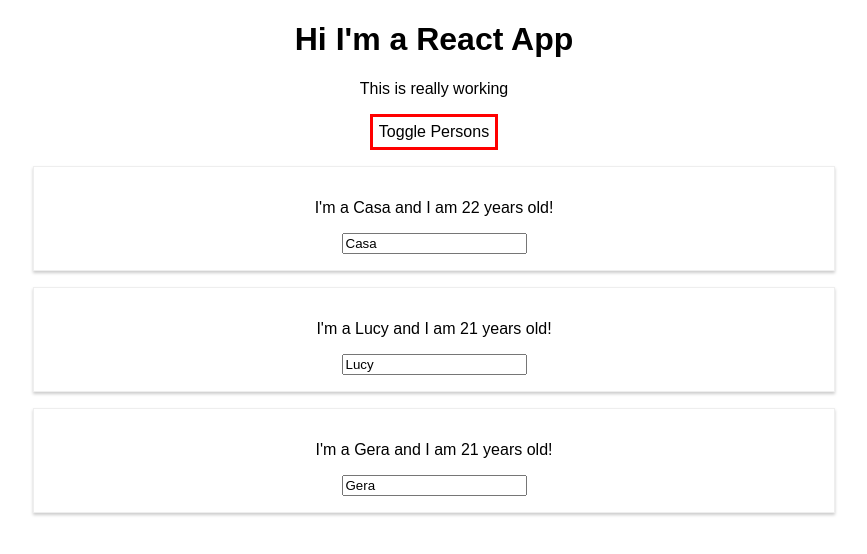
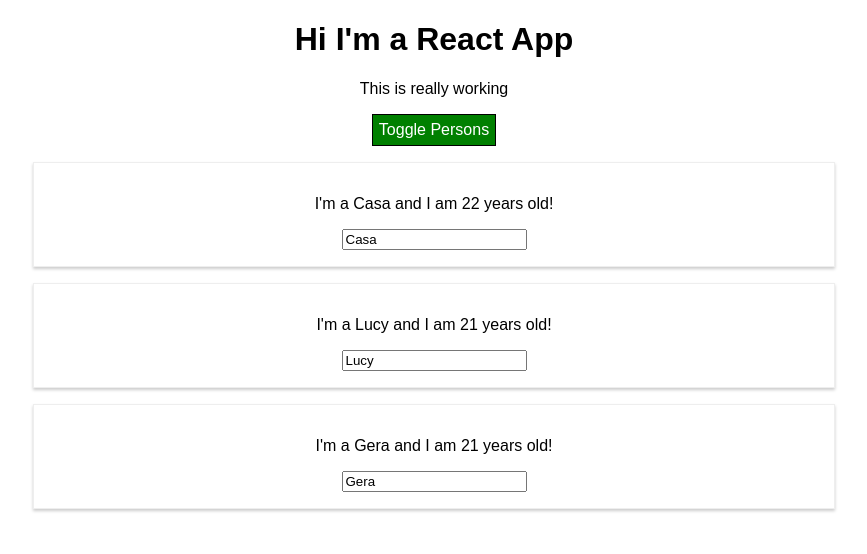
Before and after one commit to geraguti0807/ReactDemoApp, a React (Create React App) app: page / in a window 1280 px wide. Both pictures are taken after a click on the button "Toggle Persons". Shown: the top 554 px of the page, without its empty margins (206-1073 px from the left). Built offline with nearby package versions, Linux system fonts and the light colour scheme.

Commit message:
update-styled-components

```diff
--- a/package.json
+++ b/package.json
@@ -3,9 +3,11 @@
   "version": "0.1.0",
   "private": true,
   "dependencies": {
+    "radium": "^0.26.0",
     "react": "^16.13.1",
     "react-dom": "^16.13.1",
-    "react-scripts": "1.1.5"
+    "react-scripts": "1.1.5",
+    "styled-components": "^5.1.1"
   },
   "scripts": {
     "start": "react-scripts start",
--- a/src/App.css
+++ b/src/App.css
@@ -1,3 +1,11 @@
 .App {
   text-align: center;
 }
+
+.red {
+  color: red;
+}
+
+.bold {
+  font-weight: bold;
+}
--- a/src/App.js
+++ b/src/App.js
@@ -1,6 +1,21 @@
 import React, { Component } from 'react';
 import Person from './Person/Person';
+import styled from 'styled-components';
 import './App.css';
+
+const StyledButton = styled.button`
+  background-color: ${props => props.alt ? 'green' : 'red'};
+  color: white;
+  font: inherit;
+  border: 1px solid black;
+  padding: 6px;
+  cursor: pointer;
+
+  &:hover {
+    background-color: ${props => props.alt ? 'lightgreen' : 'salmon'};
+    color: black;
+  }
+`;
 
 class App extends Component {
   state = {
@@ -43,16 +58,21 @@ class App extends Component {
 
   render() {
     const style = {
-      backgroundColor: 'white',
+      backgroundColor: 'red',
+      color: 'white',
       font: 'inherit',
-      border: '3px solid red',
+      border: '1px solid black',
       padding: '6px',
-      cursor: 'pointer'
+      cursor: 'pointer',
+      ':hover': {
+        backgroundColor: 'salmon',
+        color: 'black'
+      }
     };
 
     let persons = null;
 
-    if (this.state.showPerson) {
+    if ( this.state.showPerson ) {
       persons = (
         <div>
           {this.state.persons.map((person, index) => {
@@ -65,17 +85,32 @@ class App extends Component {
           })}
         </div>
       );
+
+      /*
+      style.backgroundColor = 'green';
+      style[':hover'] = {
+        backgroundColor: 'lightgreen',
+        color: 'black'
+      }
+      */
+    }
+
+    const classes = [];
+
+    if (this.state.persons.length <= 2) {
+      classes.push('red');
+    }
+    if (this.state.persons.length <= 1) {
+      classes.push('bold');
     }
 
     return (
       <div className="App">
         <h1>Hi I'm a React App</h1>
-        <p>This is really working</p>
-        <button
-          style={style}
-          onClick={this.toggleNameHandler}>
+        <p className={classes.join(' ')}>This is really working</p>
+        <StyledButton alt={this.state.showPerson} onClick={this.toggleNameHandler}>
             Toggle Persons
-        </button>
+        </StyledButton>
         {persons}
       </div>
     );
--- a/src/Person/Person.css
+++ b/src/Person/Person.css
@@ -1,4 +1,4 @@
-.Person {
+/*.Person {
     width: 60%;
     margin: 16px auto;
     border: 1px solid #eee;
@@ -6,3 +6,10 @@
     padding: 16px;
     text-align: center;
 }
+
+@media (min-width: 500px) {
+    .Person {
+        width: 450px;
+    }
+}
+*/
--- a/src/Person/Person.js
+++ b/src/Person/Person.js
@@ -1,14 +1,35 @@
 import React from 'react';
-import './Person.css';
+import styled from 'styled-components'
+
+const StyledDiv = styled.div`
+    width: 60%;
+    margin: 16px auto;
+    border: 1px solid #eee;
+    box-shadow: 0 2px 3px #ccc;
+    padding: 16px;
+    text-align: center;
+
+    @media (min-width: 500px) {
+        .Person {
+            width: 450px;
+        }
+    }
+`;
 
 const person = props => {
+    const style = {
+        '@media (min-width: 500px)': {
+            width: '450px'
+        }
+    };
     return (
-        <div className="Person">
+        //<div className="Person" style={style}>
+        <StyledDiv>
             <p onClick={props.click}>I'm a {props.name} and I am {props.age} years old!</p>
             <p>{props.children}</p>
             <input type="text" onChange={props.change} value={props.name}/>
-        </div>
+        </StyledDiv>
     )
 };
 
-export default person;
+export default (person);
```
Also changed, not shown: 1 other file (tests, documents, lock files or other folders).
